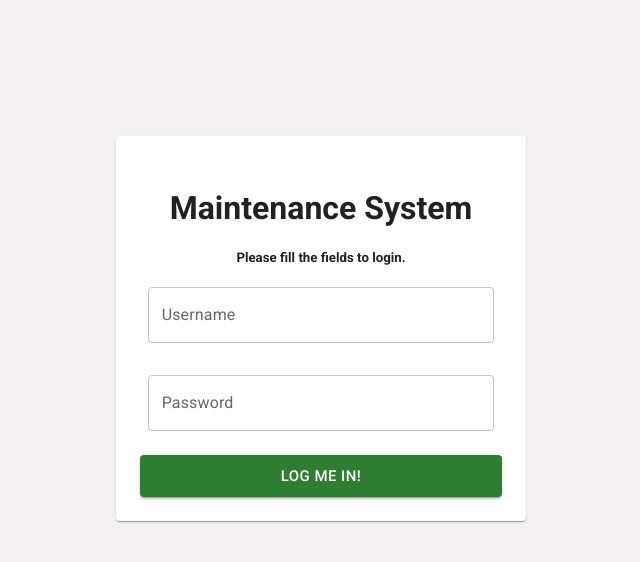
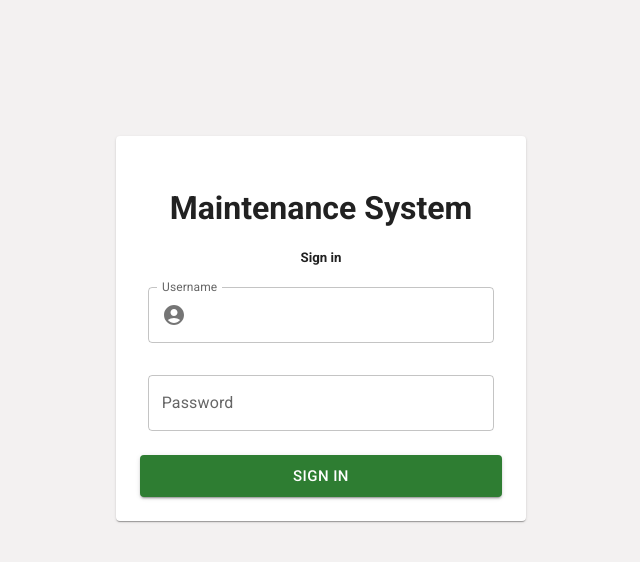
Before and after one commit to alerr415/MaintenanceSystem, a React (Create React App) app in the folder client/client-app/: page / in a window 1280 px wide. Shown: the top 562 px of the page, without its empty margins (319-959 px from the left). Built offline with nearby package versions, Linux system fonts and the light colour scheme.

Commit message:
Test variables and postman test env added

```diff
--- a/client/client-app/src/Login.js
+++ b/client/client-app/src/Login.js
@@ -6,6 +6,8 @@ import Button from '@mui/material/Button';
 import Typography from '@mui/material/Typography';
 import TextField from '@mui/material/TextField';
 import {serveraddress} from './Server.js';
+import InputAdornment from '@mui/material/InputAdornment';
+import AccountCircle from '@mui/icons-material/AccountCircle';
 
 function submit() {
   const data = {
@@ -14,6 +16,7 @@ function submit() {
 };
 
   console.log(data);
+  console.log(serveraddress+'/login');
 
   fetch(serveraddress + '/login', {
     method: 'POST', // or 'PUT'
@@ -45,15 +48,15 @@ function Login() {
 
 
             <h1 variant="h1">Maintenance System</h1>
-            <h5 variant="h5">Please fill the fields to login.</h5>
-            <TextField id="username" label="Username" variant="outlined" fullWidth/><br />
+            <h5 variant="h5">Sign in</h5>
+            <TextField id="username" label="Username" InputProps={{startAdornment: (<InputAdornment position="start"><AccountCircle /></InputAdornment>),}} variant="outlined" fullWidth/><br />
             <TextField id="password" label="Password" type="password"  sx={{ mt : 4 }} fullWidth/>
 
 
           </CardContent>
 
           <CardActions>
-            <Button size="large" variant="contained" color="success" fullWidth onClick={submit}>Log me in!</Button>
+            <Button size="large" variant="contained" color="success" fullWidth onClick={submit}>Sign in</Button>
           </CardActions>
 
 
--- a/client/client-app/src/Server.js
+++ b/client/client-app/src/Server.js
@@ -1 +1,2 @@
-export const serveraddress = 'http://127.0.0.1:8080';
+//export const serveraddress = 'http://127.0.0.1:8080';
+export const serveraddress = 'https://0970f591-ed69-4c51-84b8-3be0c0484b34.mock.pstmn.io';
--- a/client/client-app/src/index.css
+++ b/client/client-app/src/index.css
@@ -1,4 +1,4 @@
 body {
   background-color: #f3f1f1;
-  font-family: Roboto, sans-serif;
+  font-family: 'Roboto', sans-serif;
 }
```
